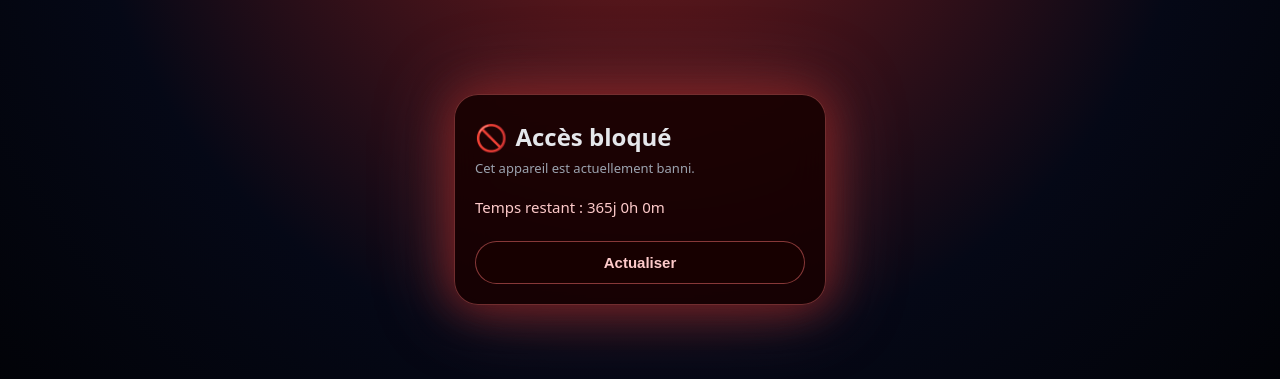
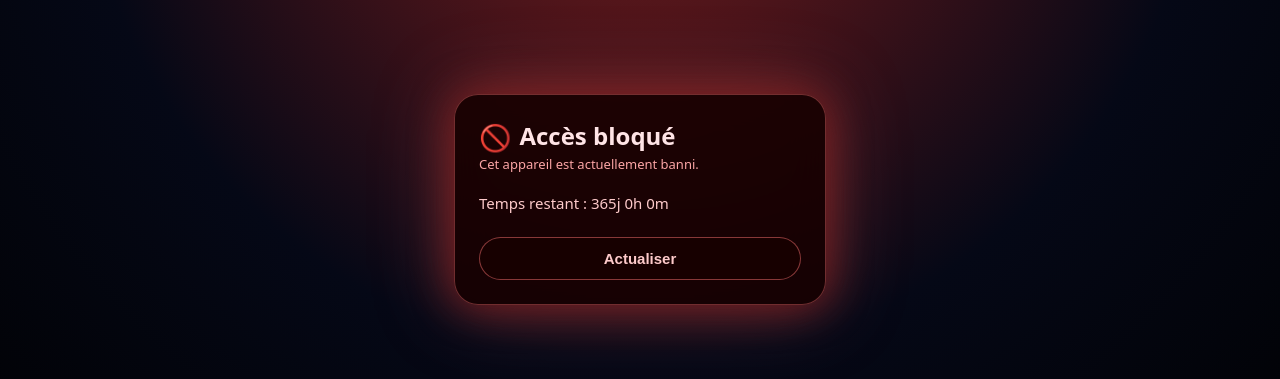
Before and after one commit to KevinDuty/nfc-reader, a website: page ban.html in a window 1280 px wide. Shown: the part 201-580 px from the top of the page. Drawn offline with Linux system fonts and the light colour scheme.

Commit message:
Update ban.html

```diff
--- a/ban.html
+++ b/ban.html
@@ -6,13 +6,19 @@
 <title>Accès bloqué</title>
 
 <script>
-// ⚙️ CONFIG GLOBALE
-const ADMIN_KEY = "nfcreader_SUPERADMIN";
+// ⚙️ CONFIG
 const BAN_INITIAL_MS = 7 * 24 * 60 * 60 * 1000;
 const BAN_PENALTY_MS = 365 * 24 * 60 * 60 * 1000;
 
-// Si on arrive ici depuis une autre page que ban.html → + pénalité
+// Ne jamais bannir un admin
+if (localStorage.getItem("is_admin") === "true") {
+  localStorage.removeItem("ban_until");
+}
+
+// Si on arrive ici depuis une autre page → pénalité
 (function() {
+  if (localStorage.getItem("is_admin") === "true") return;
+
   const ref = document.referrer || "";
   if (!ref.includes("ban.html")) {
     const currentBan = Number(localStorage.getItem("ban_until")) || Date.now();
@@ -23,14 +29,13 @@ const BAN_PENALTY_MS = 365 * 24 * 60 * 60 * 1000;
 </script>
 
 <style>
-/* 🔥 STYLE IDENTIQUE À index.html */
+/* 🔥 STYLE IDENTIQUE À index.html mais version rouge */
 :root {
   --bg: #050816;
-  --card: rgba(15, 23, 42, 0.85);
-  --accent: #22d3ee;
-  --danger: #f97373;
-  --text-main: #e5e7eb;
-  --text-muted: #9ca3af;
+  --card: rgba(24, 0, 0, 0.85);
+  --accent: #f87171;
+  --text-main: #ffe4e6;
+  --text-muted: #fca5a5;
 }
 
 * { box-sizing: border-box; }
@@ -38,7 +43,7 @@ const BAN_PENALTY_MS = 365 * 24 * 60 * 60 * 1000;
 body {
   margin: 0;
   min-height: 100vh;
-  font-family: system-ui, -apple-system, BlinkMacSystemFont, "Segoe UI", sans-serif;
+  font-family: system-ui, sans-serif;
   background: radial-gradient(circle at top, #7f1d1d 0, #050816 55%, #000 100%);
   color: var(--text-main);
   display: flex;
@@ -46,41 +51,21 @@ body {
   justify-content: center;
 }
 
-.container {
-  width: 100%;
-  max-width: 420px;
+.container { width: 100%; max-width: 420px; padding: 24px; }
+
+.card {
+  background: var(--card);
+  border-radius: 24px;
   padding: 24px;
+  backdrop-filter: blur(18px);
+  border: 1px solid rgba(248,113,113,0.4);
+  box-shadow: 0 0 40px rgba(127,29,29,0.9), 0 0 80px rgba(248,113,113,0.35);
 }
 
-.card {
-  background: rgba(24, 0, 0, 0.85);
-  border-radius: 24px;
-  padding: 24px 20px 20px;
-  box-shadow:
-    0 0 40px rgba(127, 29, 29, 0.9),
-    0 0 80px rgba(248, 113, 113, 0.35);
-  border: 1px solid rgba(248, 113, 113, 0.4);
-  backdrop-filter: blur(18px);
-}
+.title { font-size: 24px; font-weight: 700; display: flex; gap: 8px; }
+.title span.icon { font-size: 26px; }
 
-.title {
-  font-size: 24px;
-  font-weight: 700;
-  margin-bottom: 4px;
-  display: flex;
-  align-items: center;
-  gap: 8px;
-}
-
-.title span.icon {
-  font-size: 26px;
-}
-
-.subtitle {
-  font-size: 13px;
-  color: var(--text-muted);
-  margin-bottom: 20px;
-}
+.subtitle { font-size: 13px; color: var(--text-muted); margin-bottom: 20px; }
 
 #banInfo {
   font-size: 15px;
@@ -90,29 +75,19 @@ body {
 
 .btn {
   width: 100%;
-  padding: 12px 14px;
+  padding: 12px;
   border-radius: 999px;
   border: none;
   margin-top: 10px;
   font-size: 15px;
   font-weight: 600;
   cursor: pointer;
-  display: inline-flex;
-  align-items: center;
-  justify-content: center;
-  gap: 8px;
-  transition: 0.18s;
 }
 
 .btn-ghost {
-  background: rgba(24, 0, 0, 0.9);
+  background: rgba(24,0,0,0.9);
   color: #fecaca;
-  border: 1px solid rgba(248, 113, 113, 0.5);
-}
-
-.btn-ghost:hover {
-  background: rgba(24, 0, 0, 1);
-  border-color: #fca5a5;
+  border: 1px solid rgba(248,113,113,0.5);
 }
 </style>
 </head>
@@ -121,18 +96,12 @@ body {
 <div class="container">
   <div class="card">
 
-    <div class="title">
-      <span class="icon">🚫</span>
-      <span>Accès bloqué</span>
-    </div>
-
+    <div class="title"><span class="icon">🚫</span><span>Accès bloqué</span></div>
     <div class="subtitle">Cet appareil est actuellement banni.</div>
 
     <div id="banInfo">Calcul du temps restant…</div>
 
-    <button class="btn btn-ghost" onclick="window.location.href='ban.html'">
-      Actualiser
-    </button>
+    <button class="btn btn-ghost" onclick="window.location.href='ban.html'">Actualiser</button>
 
   </div>
 </div>
@@ -142,22 +111,16 @@ body {
   const ban = localStorage.getItem("ban_until");
   const el = document.getElementById("banInfo");
 
-  if (!ban) {
-    el.textContent = "Aucun ban enregistré.";
-    return;
-  }
+  if (!ban) return el.textContent = "Aucun ban enregistré.";
 
   const reste = Number(ban) - Date.now();
-  if (reste <= 0) {
-    el.textContent = "Le ban est terminé. Recharge la page.";
-    return;
-  }
+  if (reste <= 0) return el.textContent = "Le ban est terminé. Recharge la page.";
 
-  const jours = Math.floor(reste / (1000*60*60*24));
-  const heures = Math.floor((reste / (1000*60*60)) % 24);
-  const minutes = Math.floor((reste / (1000*60)) % 60);
+  const j = Math.floor(reste / 86400000);
+  const h = Math.floor((reste / 3600000) % 24);
+  const m = Math.floor((reste / 60000) % 60);
 
-  el.textContent = `Temps restant : ${jours}j ${heures}h ${minutes}m`;
+  el.textContent = `Temps restant : ${j}j ${h}h ${m}m`;
 })();
 </script>
 
```
